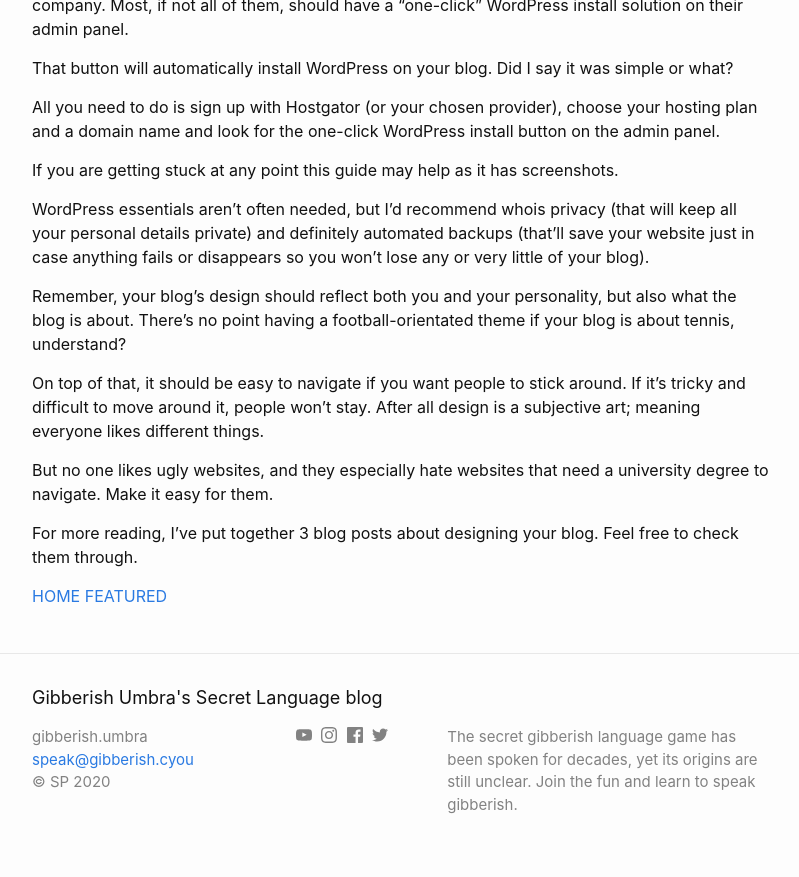
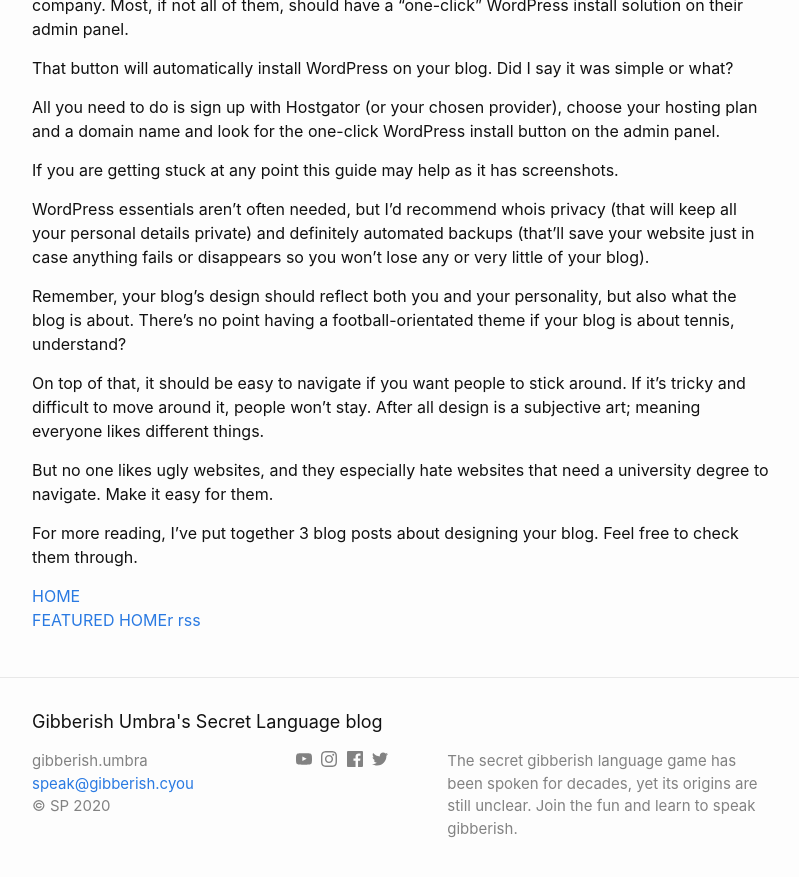
Before and after one commit to cvk/gibberish-language-blog, a Jekyll site: the page built from about.markdown, in a window 1280 px wide and 900 px high, scrolled down 1630 px. Shown: the top 877 px of the window, without its empty margins (238-1037 px from the left). Built offline with Jekyll 4.4.1, drawn with Linux system fonts in a browser that asks for light colours.

Commit message:
add file

```diff
--- a/_config.yml
+++ b/_config.yml
@@ -29,7 +29,7 @@
   are still unclear. Join the fun and learn to speak gibberish.
 descri-stop: the-new-line # please
 
-baseurl: "/" # the subpath of your site, e.g. /blog
+baseurl: "" # the subpath of your site, e.g. /blog
 url: "https://gibberish.cyou" # the base hostname & protocol for your site, e.g. http://example.com
 
 email: speak@gibberish.cyou
--- a/about.markdown
+++ b/about.markdown
@@ -49,5 +49,7 @@
 
 For more reading, I’ve put together 3 blog posts about designing your blog. Feel free to check them through.
 
-[HOME](https://gibberish.cyou)
+[HOME](https://gibberish.cyou)<br>
 [FEATURED](https://gibberish.cyou/can-learn-to-speak-gibberish/first-post)
+[HOMEr](https://gibberish.cyou)
+[rss](https://gibberish.cyou/feed.xml)
```
Also changed, not shown: _posts/2020-08-16-new.md (added, +8 -0 lines).
